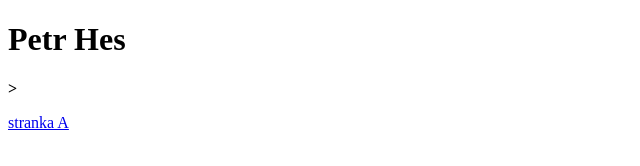
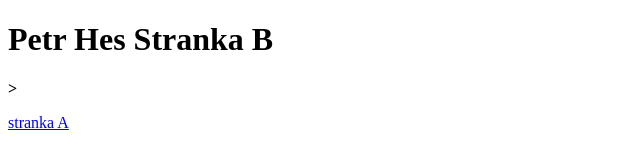
Before and after one commit to Petr-Hes/stranka2, a plain HTML site: page index.html in a window 1280 px wide. Shown: the whole page, without its empty margins (0-640 px from the left). Drawn offline with Linux system fonts and the light colour scheme.

Commit message:
Update index.html

```diff
--- a/index.html
+++ b/index.html
@@ -7,7 +7,7 @@
   </head>
   <body>
     <b>
-      <h1>Petr Hes</h1>
+      <h1>Petr Hes Stranka B</h1>
     ></b>
     <a href="https://petr-hes.github.io/petrhes/">
       <p>stranka A</p>
```
